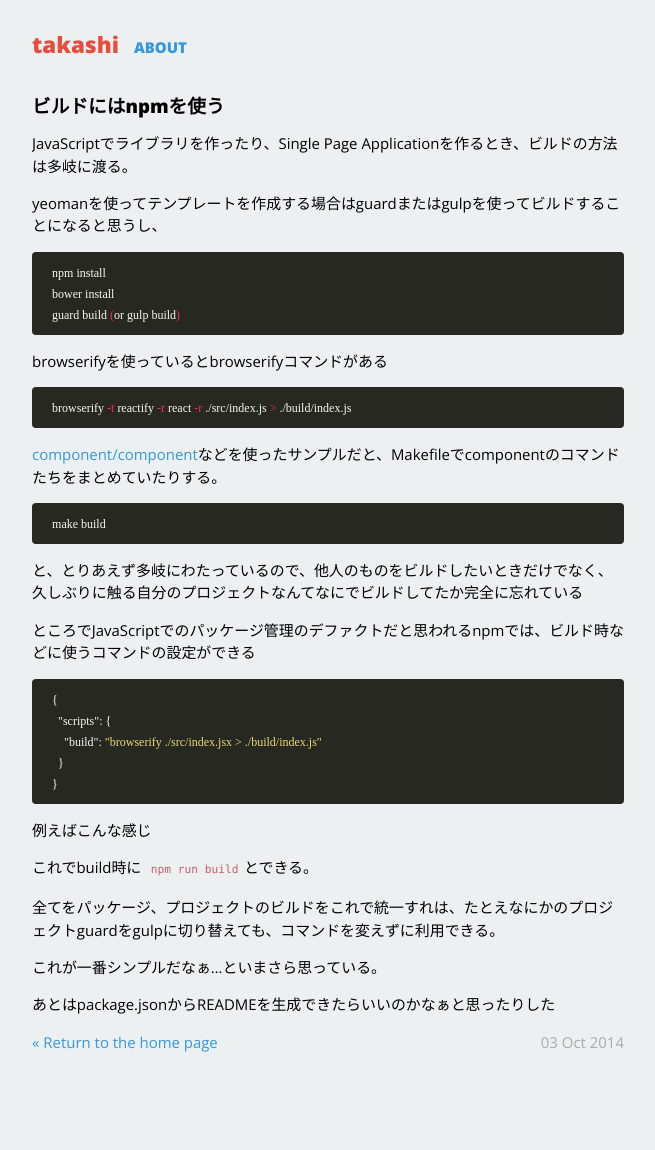
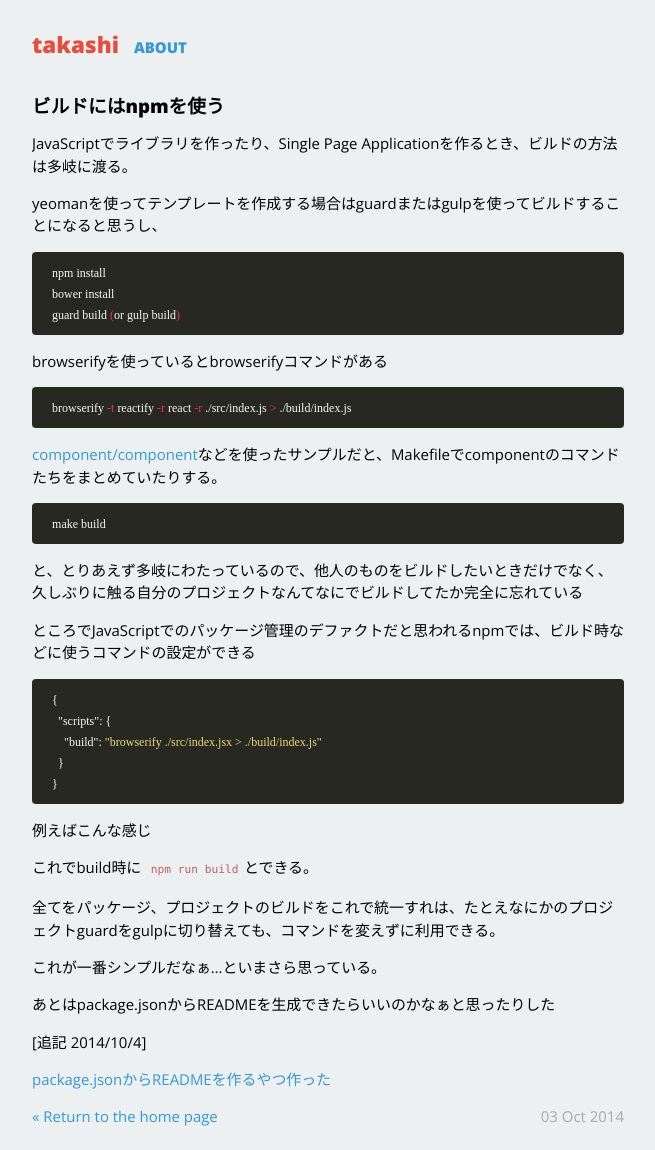
Before and after one commit to takashi/takashi.github.io, a Jekyll site: the page built from _posts/2014-10-03-using-npm.md, in a window 1280 px wide. Shown: the whole page, without its empty margins (312-967 px from the left). Built offline with Jekyll 4.4.1, drawn with Linux system fonts in a browser that asks for light colours; nearby versions of some CDN libraries; some web fonts are replaced; before the commit the page ends 1076 px from its top, so only the background shows below that.

Commit message:
modify post

```diff
--- a/_posts/2014-10-03-using-npm.md
+++ b/_posts/2014-10-03-using-npm.md
@@ -51,3 +51,7 @@ make build
 これが一番シンプルだなぁ...といまさら思っている。
 
 あとはpackage.jsonからREADMEを生成できたらいいのかなぁと思ったりした
+
+[追記 2014/10/4]
+
+[package.jsonからREADMEを作るやつ作った](https://github.com/takashi/readmify)
```
